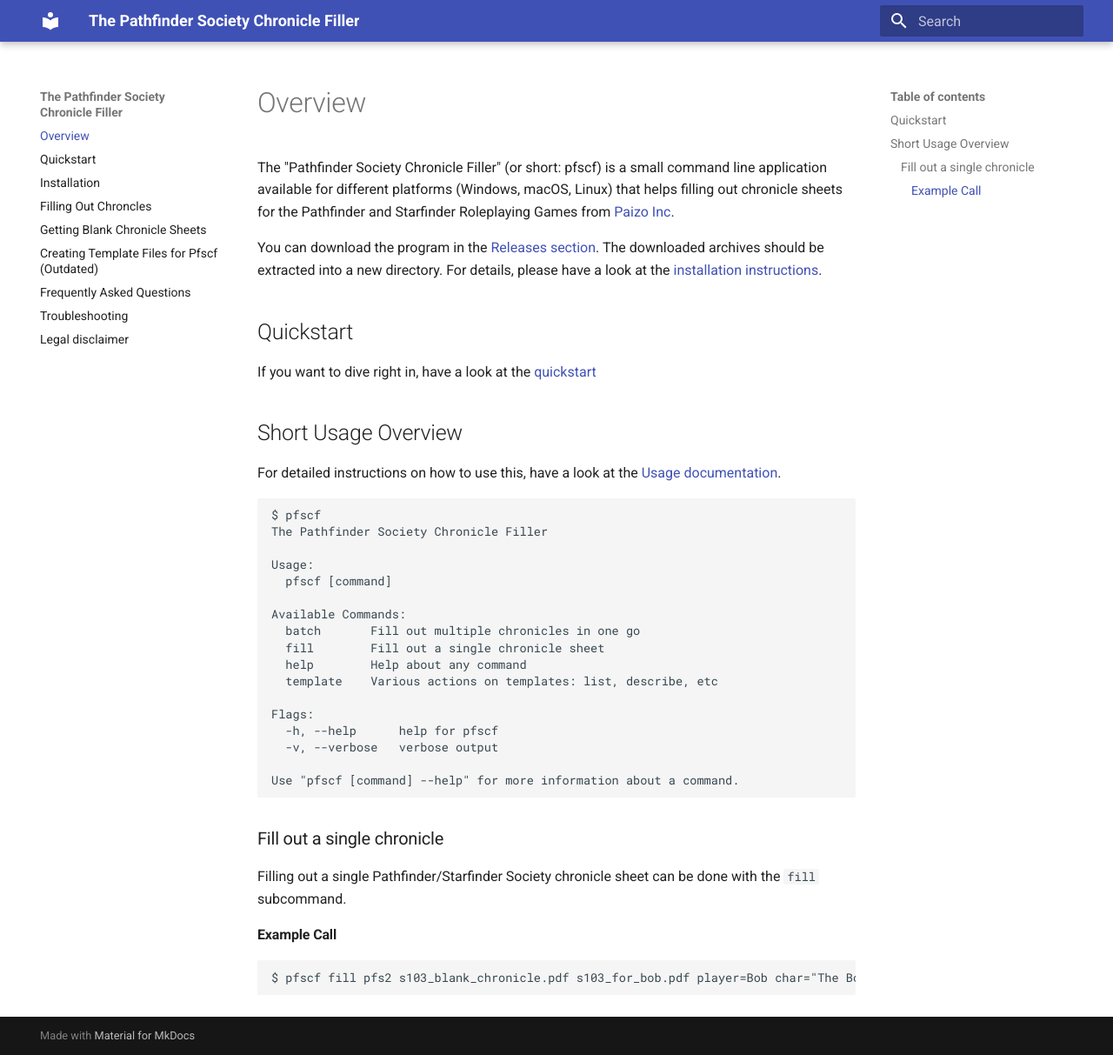
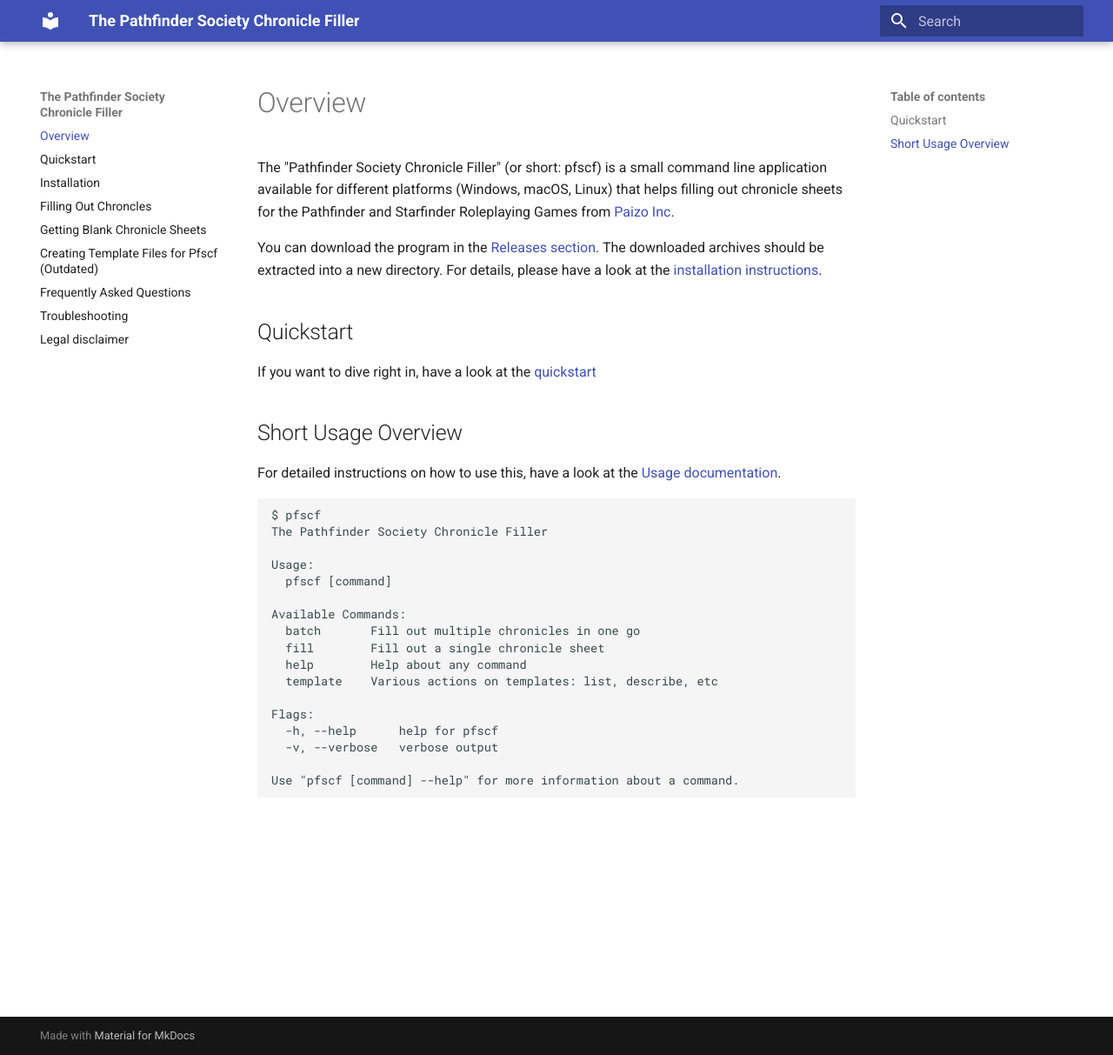
Before and after one commit to Blesmol/pfscf, an MkDocs documentation site: the page built from docs/index.md, in a window 1280 px wide and 1213 px high. Shown: the whole window at 87% size. Built offline with MkDocs 1.6.1 and Material for MkDocs 9.7.7, drawn with Linux system fonts in a browser that asks for light colours.

Commit message:
doc: updates

````diff
--- a/docs/index.md
+++ b/docs/index.md
@@ -2,7 +2,7 @@
 
 The "Pathfinder Society Chronicle Filler" (or short: pfscf) is a small command line application available for different platforms (Windows, macOS, Linux) that helps filling out chronicle sheets for the Pathfinder and Starfinder Roleplaying Games from [Paizo Inc](https://paizo.com).
 
-You can download the program in the [Releases section](https://github.com/Blesmol/pfscf/releases). The downloaded archives should be extracted into a new directory. For details, please have a look at the [installation instructions](usage.md#installation).
+You can download the program in the [Releases section](https://github.com/Blesmol/pfscf/releases). The downloaded archives should be extracted into a new directory. For details, please have a look at the [installation instructions](installation.md).
 
 ## Quickstart
 
@@ -31,12 +31,3 @@
 
 Use "pfscf [command] --help" for more information about a command.
 ```
-
-### Fill out a single chronicle
-
-Filling out a single Pathfinder/Starfinder Society chronicle sheet can be done with the `fill` subcommand.
-
-#### Example Call
-```
-$ pfscf fill pfs2 s103_blank_chronicle.pdf s103_for_bob.pdf player=Bob char="The Bobbynator" xp=4
-```
````
Also changed, not shown: README.md (+6 -43 lines), 1 other file.
